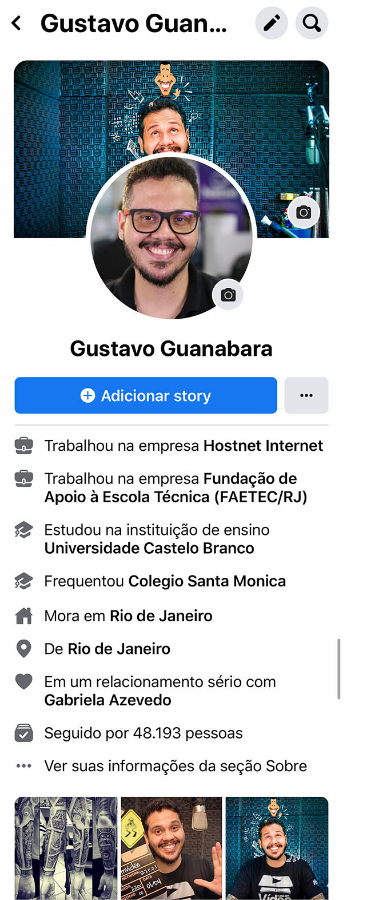
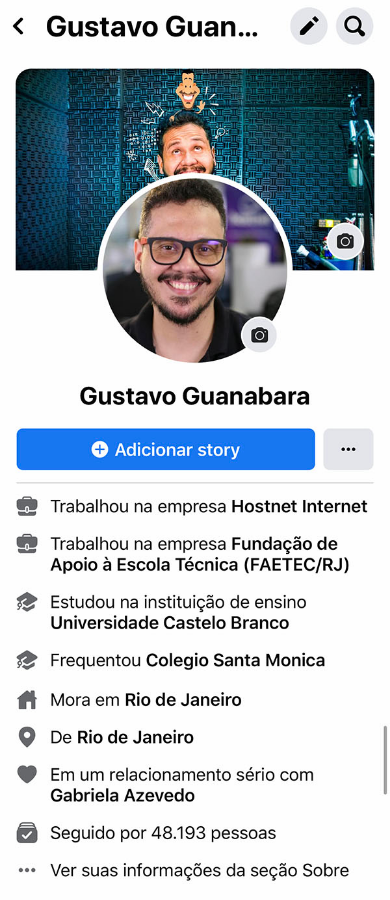
Before and after one commit to GNS784/projeto-social, a plain HTML site: page pag001.html in a window 390 px wide. Shown: the top 900 px of the page. Drawn offline with Linux system fonts and the light colour scheme.

Commit message:
Correção de responsividade

```diff
--- a/pag001.html
+++ b/pag001.html
@@ -5,13 +5,19 @@
     <meta name="viewport" content="width=device-width, initial-scale=1.0">
     <title>Instagram</title>
     <style>
+        body{
+            overflow-y: scroll;
+        }
         *{
             margin: 0px;
             padding: 0px;
         }
         img{
-            width: 88vw;
+            width: 100%;
         }
+        body::-webkit-scrollbar {
+        display: none;
+}
     </style>
 </head>
 <body>
```
Also changed, not shown: pag002.html (+7 -1 lines), pag003.html (+7 -1 lines), pag004.html (+7 -1 lines), pag005.html (+7 -1 lines).
